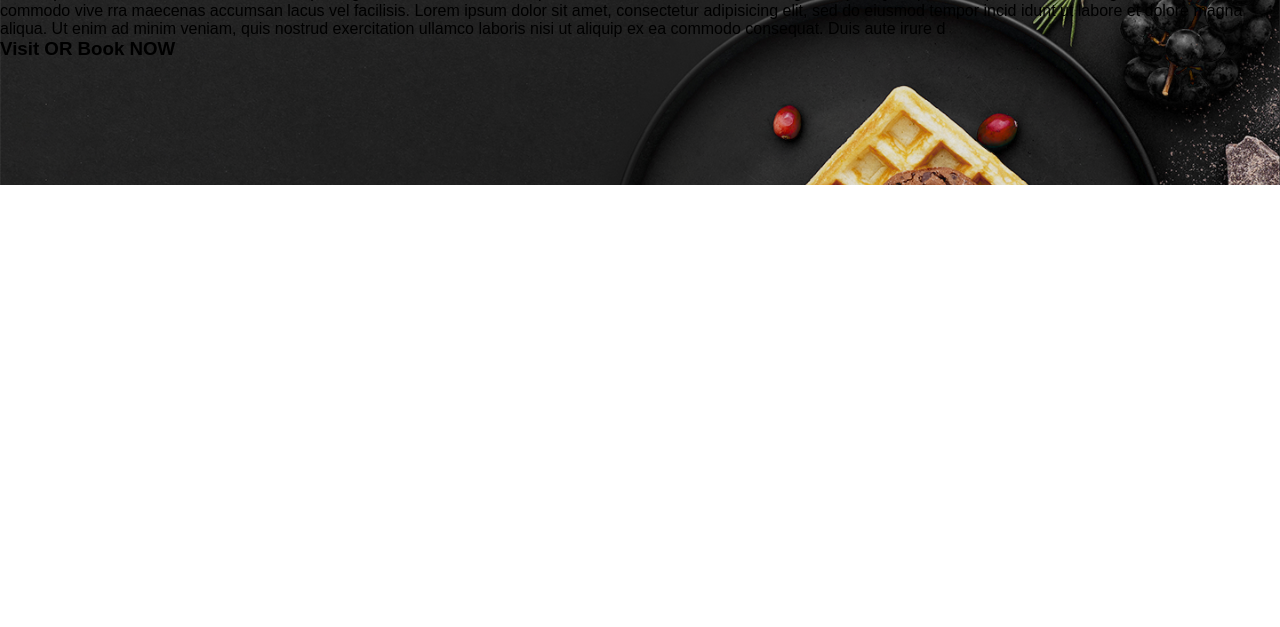
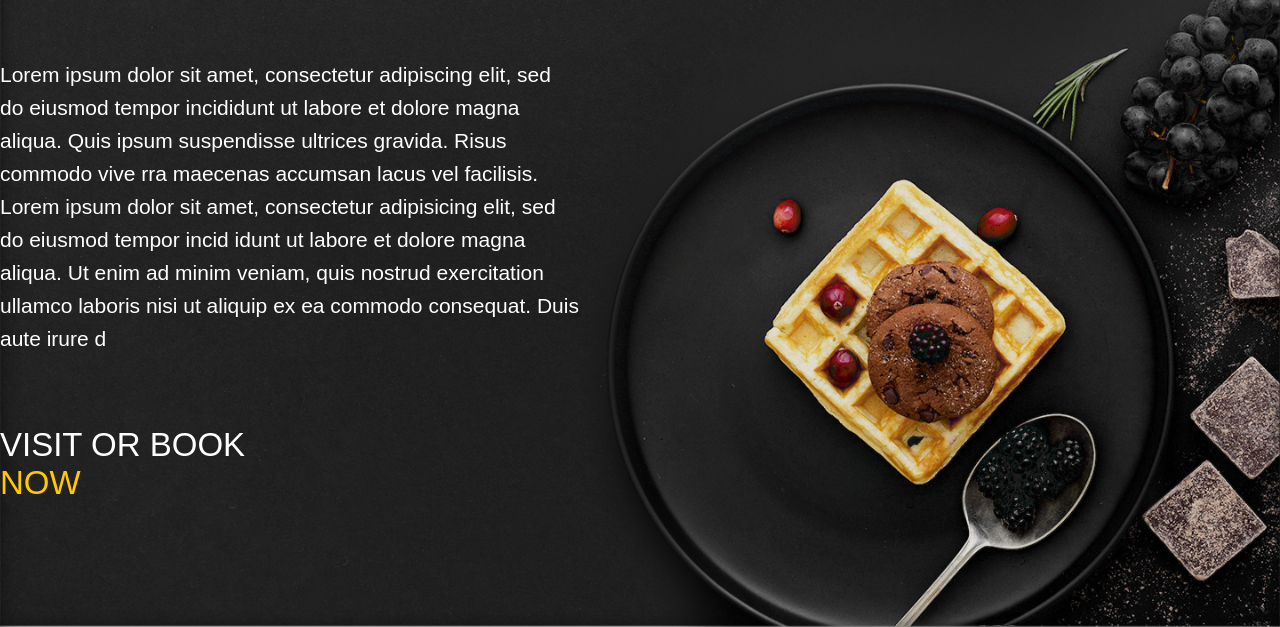
Before and after one commit to EugeneKobeliaksky/lGran.app, a plain HTML site: page index.html in a window 1280 px wide. Shown: the part 1521-2148 px from the top of the page. Before the commit the page ends 1706 px from the top, so only its background shows below. Drawn offline with Linux system fonts and the light colour scheme; a web font is replaced by a local one.

Commit message:
add header section, main section 1

```diff
--- a/style/style.scss
+++ b/style/style.scss
@@ -16,6 +16,19 @@ a, img {
     max-width: 1440px;
     margin: 0 auto;
 }
+//scroll style
+body::-webkit-scrollbar {
+    width: 10px;
+  }
+
+  body::-webkit-scrollbar-track {
+    box-shadow: inset 0 0 6px rgba(0, 0, 0, 0.3);
+  }
+
+  body::-webkit-scrollbar-thumb {
+    background-color: #ffc901;
+    outline: 10px solid #ffc901;
+  }
 // all styles
 
 body{
@@ -134,11 +147,25 @@ body{
             padding-top: 125px;
             padding-bottom: 125px;
             background-image: url(../assets/bg/section-2_bg.png);
+            background-position: bottom;
             background-size: 100%;
+
+            -webkit-box-shadow: inset 0px 0px 21px -4px rgba(0,0,0,0.75);
+            -moz-box-shadow: inset 0px 0px 21px -4px rgba(0,0,0,0.75);
+            box-shadow: inset 0px 0px 21px -4px rgba(0,0,0,0.75);
             .content-wrap{
+                display: flex;
+                flex-direction: column;
+                align-items: left;
+                .container-content{
+
+                }
                 .heading{
                     display: flex;
                     align-items: center;
+                    margin-bottom: 75px;
+
+                    width: 580px;
                     .heading-logo{
                         margin-left: 40px;
                         margin-right: 40px;
@@ -161,10 +188,25 @@ body{
                    height: 19px;
                 }
                 .text{
-
+                    width: 579px;
+                    font-size: 21px;
+                    font-weight: 300;
+                    line-height: 1.57;
+                    letter-spacing: normal;
+                    text-align: left;
+                    color: #ffffff;
+                    margin-bottom: 70px;
                 }
                 .sub-heading{
-
+                    width: 320px;
+                    font-size: 33px;
+                    font-weight: 500;
+                    letter-spacing: normal;
+                    color: #ffffff;
+                    text-transform: uppercase;
+                    a{
+                        color: #ffc901;
+                    }
                 }
             }
         }
```
Also changed, not shown: style/style.css, 1 other file.
